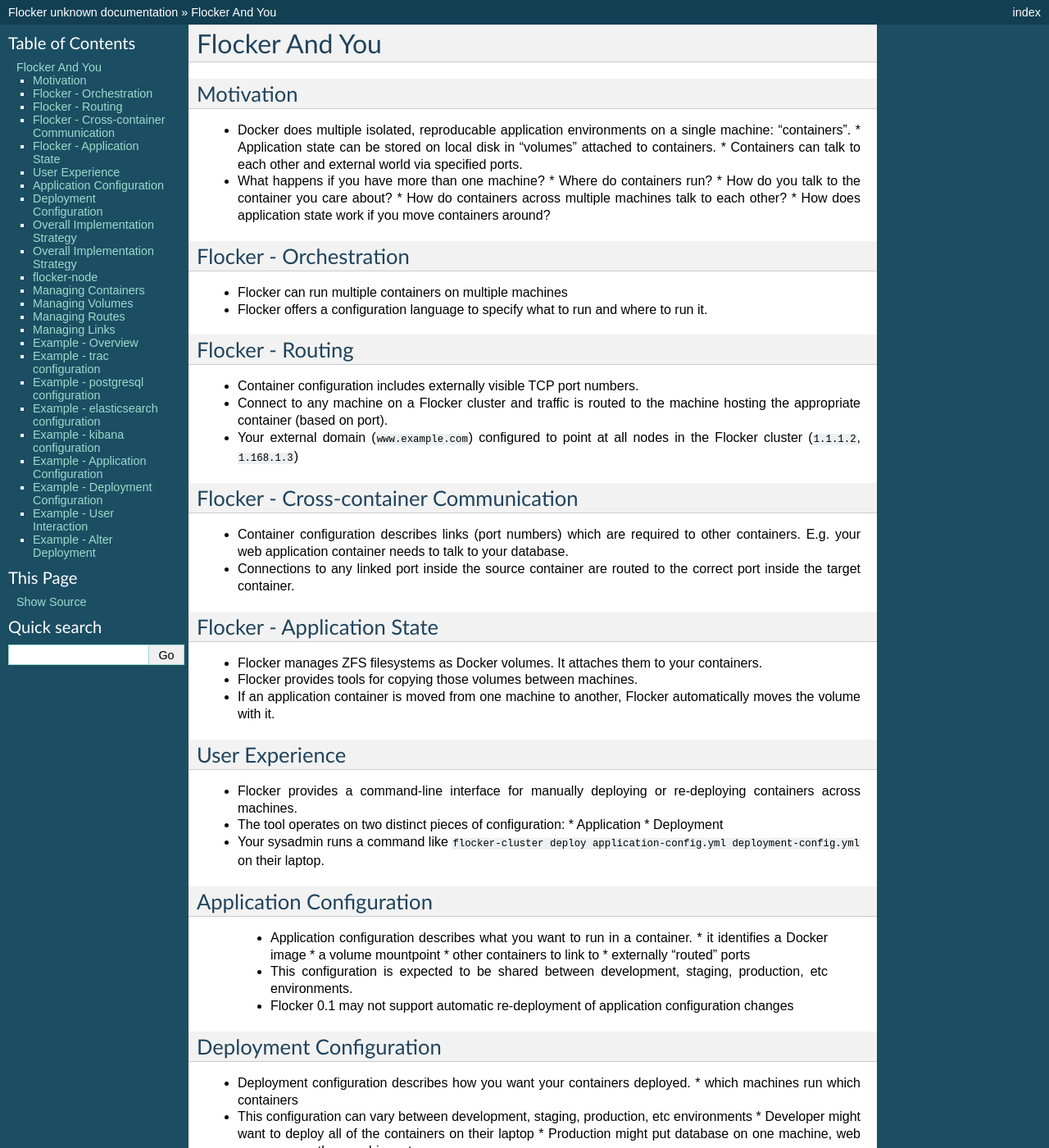
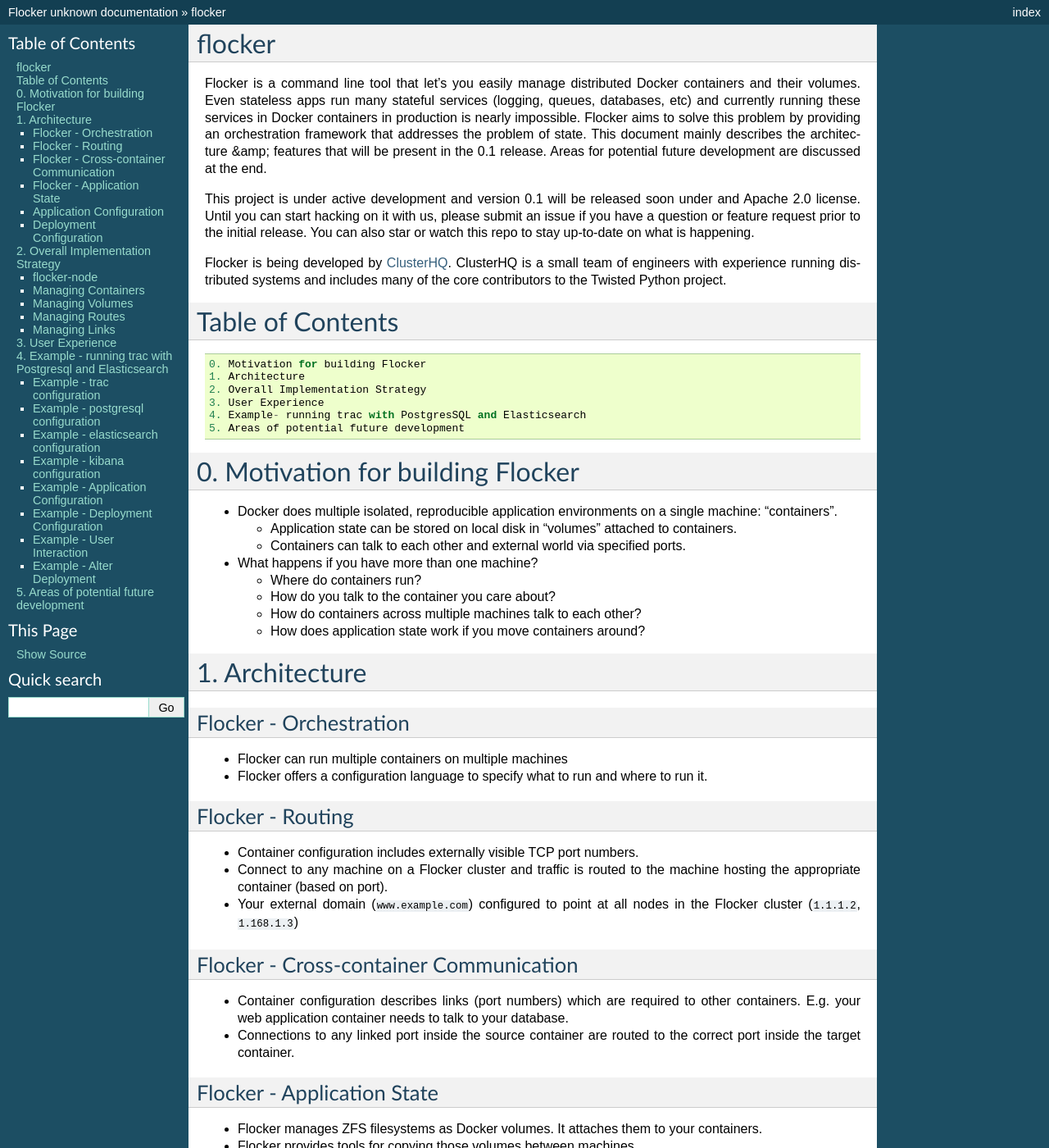
Before and after one commit to ClusterHQ/flocker, a Sphinx documentation site: the page built from docs/architecture/presentation.rst, in a window 1280 px wide and 1400 px high. Shown: the whole window at 82% size. Built offline with Sphinx 7.4.7, drawn with Linux system fonts in a browser that asks for light colours; some of the changed text lies outside the part shown.

Commit message:
Changed formatting, added intro
These changes are reflected publicly here: https://github.com/ClusterHQ/flocker
We will be linking to this document from our new teaser site, clusterhq.com

```diff
--- a/docs/architecture/presentation.rst
+++ b/docs/architecture/presentation.rst
@@ -1,28 +1,51 @@
-===============
-Flocker And You
-===============
+flocker
+=======
 
-Motivation
-==========
+Flocker is a command line tool that let's you easily manage distributed Docker containers and their volumes. Even stateless apps run many stateful services (logging, queues, databases, etc) and currently running these services in Docker containers in production is nearly impossible. Flocker aims to solve this problem by providing an orchestration framework that addresses the problem of state. This document mainly describes the architecture &amp; features that will be present in the 0.1 release.  Areas for potential future development are discussed at the end.
 
-* Docker does multiple isolated, reproducable application environments on a single machine: "containers".
+This project is under active development and version 0.1 will be released soon under and Apache 2.0 license.  Until you can start hacking on it with us, please submit an issue if you have a question or feature request prior to the initial release. You can also star or watch this repo to stay up-to-date on what is happening.
+
+Flocker is being developed by `ClusterHQ`_.  ClusterHQ is a small team of engineers with experience running distributed systems and includes many of the core contributors to the Twisted Python project.
+
+Table of Contents
+=================
+
+::
+
+ 0. Motivation for building Flocker
+ 1. Architecture
+ 2. Overall Implementation Strategy
+ 3. User Experience
+ 4. Example- running trac with PostgresSQL and Elasticsearch
+ 5. Areas of potential future development
+
+0. Motivation for building Flocker
+===============================
+
+* Docker does multiple isolated, reproducible application environments on a single machine: "containers".
+
   * Application state can be stored on local disk in "volumes" attached to containers.
   * Containers can talk to each other and external world via specified ports.
+
 * What happens if you have more than one machine?
+
   * Where do containers run?
   * How do you talk to the container you care about?
   * How do containers across multiple machines talk to each other?
   * How does application state work if you move containers around?
 
+1. Architecture
+============
+
 Flocker - Orchestration
-=======================
+-----------------------
 
 * Flocker can run multiple containers on multiple machines
 * Flocker offers a configuration language to specify what to run and where to run it.
 
 
 Flocker - Routing
-=================
+-----------------
 
 * Container configuration includes externally visible TCP port numbers.
 * Connect to any machine on a Flocker cluster and traffic is routed to the machine hosting the appropriate container (based on port).
@@ -30,44 +53,37 @@
 
 
 Flocker - Cross-container Communication
-=======================================
+---------------------------------------
 
 * Container configuration describes links (port numbers) which are required to other containers. E.g. your web application container needs to talk to your database.
 * Connections to any linked port inside the source container are routed to the correct port inside the target container.
 
 
 Flocker - Application State
-===========================
+---------------------------
 
 * Flocker manages ZFS filesystems as Docker volumes.  It attaches them to your containers.
 * Flocker provides tools for copying those volumes between machines.
 * If an application container is moved from one machine to another, Flocker automatically moves the volume with it.
 
 
-User Experience
-===============
-
-* Flocker provides a command-line interface for manually deploying or re-deploying containers across machines.
-* The tool operates on two distinct pieces of configuration:
-  * Application
-  * Deployment
-* Your sysadmin runs a command like ``flocker-cluster deploy application-config.yml deployment-config.yml`` on their laptop.
-
 
 Application Configuration
-=========================
+-------------------------
 
- * Application configuration describes what you want to run in a container.
-   * it identifies a Docker image
-   * a volume mountpoint
-   * other containers to link to
-   * externally "routed" ports
- * This configuration is expected to be shared between development, staging, production, etc environments.
- * Flocker 0.1 may not support automatic re-deployment of application configuration changes
+* Application configuration describes what you want to run in a container.
+
+  * it identifies a Docker image
+  * a volume mountpoint
+  * other containers to link to
+  * externally "routed" ports
+
+* This configuration is expected to be shared between development, staging, production, etc environments.
+* Flocker 0.1 may not support automatic re-deployment of application configuration changes
 
 
 Deployment Configuration
-========================
+------------------------
 
 * Deployment configuration describes how you want your containers deployed.
   * which machines run which containers
@@ -77,24 +93,18 @@
 * Reacting to changes to this configuration is the primary focus of Flocker 0.1.
 
 
-Overall Implementation Strategy
-===============================
+2. Overall Implementation Strategy
+==================================
 
 * Don't Panic.
 * This is the 0.1 approach.
-* Future approaches will be very different.
-
-
-Overall Implementation Strategy
-===============================
-
 * All functionality is provided as short-lived, manually invoked processes.
 * ``flocker-cluster deploy`` connects to each machine over SSH and runs ``flocker-node`` to make the necessary deployment changes.
 * Machines might connect to each other over SSH to copy volume data to the necessary place.
-
+* Future approaches will be very different.  Feedback welcome.
 
 flocker-node
-============
+------------
 
 * Installed and runs on machines participating in the Flocker cluster.
 * Accepts the desired global configuration
@@ -134,7 +144,7 @@
 
 
 Managing Routes
-===============
+---------------
 
 * Containers claim TCP port numbers with the application configuration that defines them.
 * Connections to that TCP port on the machine that is running the container are proxied (NAT'd) into the container for whatever software is listening for them there.
@@ -143,15 +153,24 @@
 
 
 Managing Links
-==============
+--------------
 
 * Containers declare other containers they want to be able to talk to and on what port they expect to be able to do this.
 * Gear is told to proxy connections to that port inside the container to localhost on the machine hosting that container.
 * The routes code makes ensures the connection is then proxy to the machine hosting the target container.
 
+3. User Experience
+==================
 
-Example - Overview
-==================
+* Flocker provides a command-line interface for manually deploying or re-deploying containers across machines.
+* The tool operates on two distinct pieces of configuration:
+  * Application
+  * Deployment
+* Your sysadmin runs a command like ``flocker-cluster deploy application-config.yml deployment-config.yml`` on their laptop.
+
+
+4. Example - running trac with Postgresql and Elasticsearch
+===========================================================
 
 * Alice wants to run trac using the postgresql backend and kibana for log analysis.
 * trac needs to connect to postgresql and shovel logs over to kibana
@@ -160,9 +179,7 @@
 
 
 Example - trac configuration
-============================
-
-Maybe something like
+----------------------------
 
 .. code-block::
 
@@ -181,9 +198,7 @@
 
 
 Example - postgresql configuration
-==================================
-
-Maybe something like
+----------------------------------
 
 .. code-block::
 
@@ -196,9 +211,7 @@
 
 
 Example - elasticsearch configuration
-=====================================
-
-Maybe something like
+-------------------------------------
 
 .. code-block::
 
@@ -211,9 +224,7 @@
 
 
 Example - kibana configuration
-==============================
-
-Maybe something like
+------------------------------
 
 .. code-block::
 
@@ -231,7 +242,7 @@
 
 
 Example - Application Configuration
-===================================
+-----------------------------------
 
 Aggregate all of the applications
 
@@ -246,7 +257,7 @@
 
 
 Example - Deployment Configuration
-==================================
+----------------------------------
 
 Explicitly place containers for the applications
 
@@ -261,7 +272,7 @@
 
 
 Example - User Interaction
-==========================
+--------------------------
 
 Imagine some yaml files containing the previously given application and deployment configuration objects.
 
@@ -276,7 +287,7 @@
 
 
 Example - Alter Deployment
-==========================
+--------------------------
 
 It turns out trac is the most resource hungry container.
 Give it an entire machine to itself.
@@ -299,3 +310,19 @@
    $
 
 Note that after pgsql-trac is moved it still has all of the same filesystem state as it had prior to the move.
+
+5. Areas of potential future development
+========================================
+- Support for atomic updates
+- Scale-out for stateless containers
+- API to support managing Flocker volumes programmatically
+- Statically configured continuous replication and manual failover
+- No-downtime migrations between containers
+- Automatically configured continuous replication and failover
+- Multi-data center support
+- Automatically balance load across cluster
+- Roll-back a container to a snapshot
+- Let us know what else you'd like to see by submitting an issue :)
+
+.. _Geard: https://github.com/openshift/geard
+.. _ClusterHQ: https://clusterhq.com/
```
Also changed, not shown: other parts of docs/architecture/presentation.rst (+7 -7 lines).
